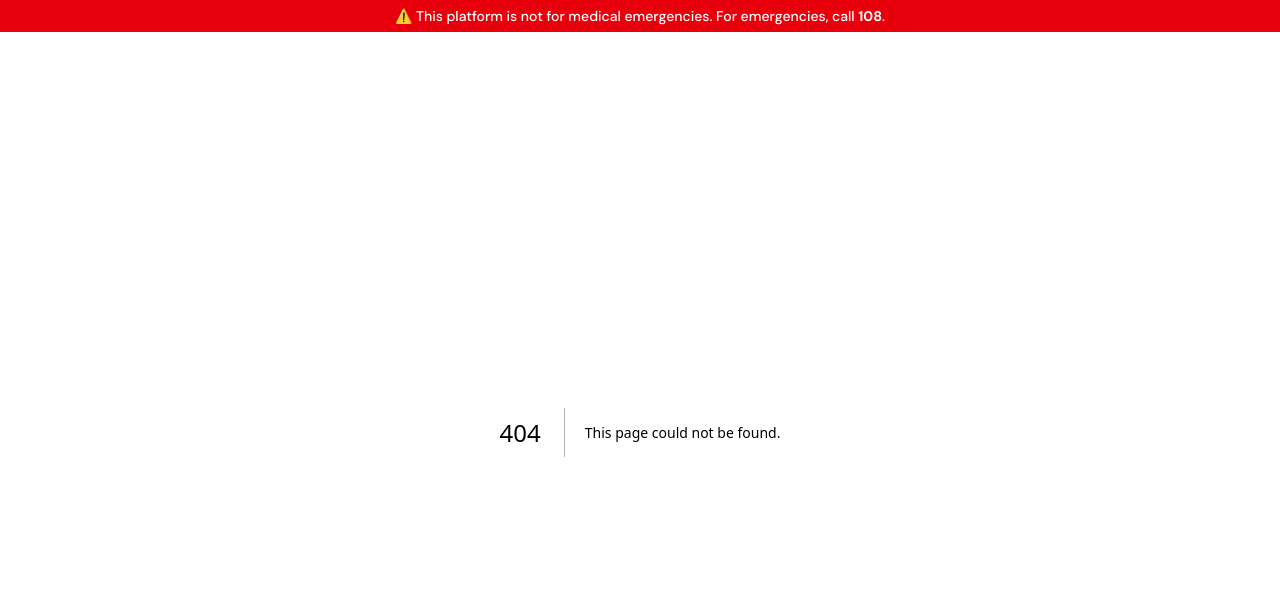
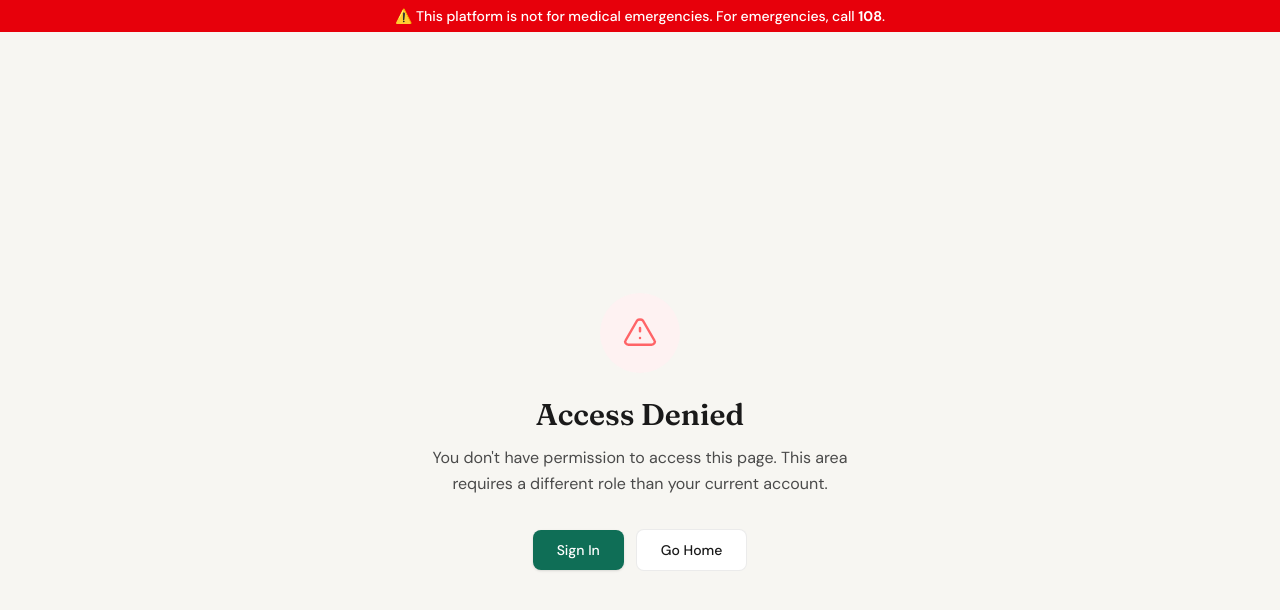
Before and after one commit to Vermaa-adi/Aarogya, a Next.js app in the folder apps/web/: page /unauthorized in a window 1280 px wide. Before the commit this address had no page. Shown: the top 610 px of the page. Built offline with nearby package versions, Linux system fonts and the light colour scheme; no server answers.

Commit message:
feat(pages): add unauthorized and 404 pages
- /unauthorized: role-aware dashboard link for authenticated users, sign-in for guests
- not-found.tsx: custom 404 with friendly illustration and navigation
- Both match Aarogya design system

```diff
--- /dev/null
+++ b/apps/web/src/app/not-found.tsx
@@ -0,0 +1,64 @@
+import Link from "next/link";
+
+export const metadata = {
+  title: "Page Not Found — Aarogya",
+  description: "The page you are looking for could not be found.",
+};
+
+export default function NotFound() {
+  return (
+    <div className="min-h-screen bg-off-white flex items-center justify-center px-4">
+      <div className="max-w-md w-full text-center">
+        {/* Illustration */}
+        <div className="mb-6">
+          <div className="mx-auto w-24 h-24 bg-teal/10 rounded-full flex items-center justify-center">
+            <svg
+              className="w-12 h-12 text-teal"
+              fill="none"
+              viewBox="0 0 24 24"
+              stroke="currentColor"
+            >
+              <path
+                strokeLinecap="round"
+                strokeLinejoin="round"
+                strokeWidth={1.5}
+                d="M9.172 16.172a4 4 0 015.656 0M9 10h.01M15 10h.01M21 12a9 9 0 11-18 0 9 9 0 0118 0z"
+              />
+            </svg>
+          </div>
+        </div>
+
+        {/* 404 badge */}
+        <div className="inline-block px-3 py-1 bg-amber/10 text-amber font-mono text-sm font-semibold rounded-full mb-4">
+          404
+        </div>
+
+        <h1 className="font-serif text-3xl font-semibold text-ink mb-3">
+          Page Not Found
+        </h1>
+        <p className="text-ink-mid text-base mb-8 leading-relaxed">
+          The page you&apos;re looking for doesn&apos;t exist or has been moved.
+          Let&apos;s get you back on track.
+        </p>
+
+        <div className="flex flex-col sm:flex-row items-center justify-center gap-3">
+          <Link
+            href="/"
+            className="inline-flex items-center gap-2 px-6 py-2.5 bg-teal hover:bg-teal-dark text-white text-sm font-medium rounded-lg shadow-sm transition-colors duration-150 no-underline"
+          >
+            <svg className="w-4 h-4" fill="none" viewBox="0 0 24 24" stroke="currentColor">
+              <path strokeLinecap="round" strokeLinejoin="round" strokeWidth={2} d="M3 12l2-2m0 0l7-7 7 7M5 10v10a1 1 0 001 1h3m10-11l2 2m-2-2v10a1 1 0 01-1 1h-3m-6 0a1 1 0 001-1v-4a1 1 0 011-1h2a1 1 0 011 1v4a1 1 0 001 1m-6 0h6" />
+            </svg>
+            Go Home
+          </Link>
+          <Link
+            href="/dashboard"
+            className="inline-flex items-center gap-2 px-6 py-2.5 bg-white hover:bg-cream border border-border text-ink text-sm font-medium rounded-lg transition-colors duration-150 no-underline"
+          >
+            Dashboard
+          </Link>
+        </div>
+      </div>
+    </div>
+  );
+}
--- /dev/null
+++ b/apps/web/src/app/unauthorized/page.tsx
@@ -0,0 +1,103 @@
+import Link from "next/link";
+import { createClient } from "@/lib/supabase/server";
+
+export const metadata = {
+  title: "Unauthorized — Aarogya",
+  description: "You do not have permission to access this page.",
+};
+
+export default async function UnauthorizedPage() {
+  let role: string | null = null;
+  let isAuthenticated = false;
+
+  try {
+    const supabase = await createClient();
+    if (supabase) {
+      const {
+        data: { user },
+      } = await supabase.auth.getUser();
+      if (user) {
+        isAuthenticated = true;
+        role =
+          user.user_metadata?.role ||
+          user.app_metadata?.role ||
+          null;
+        if (!role) {
+          const { data: userData } = await supabase
+            .from("users")
+            .select("role")
+            .eq("id", user.id)
+            .single();
+          role = userData?.role ?? null;
+        }
+      }
+    }
+  } catch {
+    // ignore — show generic unauthorized
+  }
+
+  const dashboardUrl =
+    role === "DOCTOR"
+      ? "/doctor/dashboard"
+      : role === "ADMIN"
+        ? "/admin/approvals"
+        : "/dashboard";
+
+  return (
+    <div className="min-h-screen bg-off-white flex items-center justify-center px-4">
+      <div className="max-w-md w-full text-center">
+        {/* Shield icon */}
+        <div className="mx-auto w-20 h-20 bg-red-50 rounded-full flex items-center justify-center mb-6">
+          <svg
+            className="w-10 h-10 text-red-400"
+            fill="none"
+            viewBox="0 0 24 24"
+            stroke="currentColor"
+          >
+            <path
+              strokeLinecap="round"
+              strokeLinejoin="round"
+              strokeWidth={1.5}
+              d="M12 9v2m0 4h.01m-6.938 4h13.856c1.54 0 2.502-1.667 1.732-2.5L13.732 4.5c-.77-.833-2.694-.833-3.464 0L3.34 16.5c-.77.833.192 2.5 1.732 2.5z"
+            />
+          </svg>
+        </div>
+
+        <h1 className="font-serif text-3xl font-semibold text-ink mb-3">
+          Access Denied
+        </h1>
+        <p className="text-ink-mid text-base mb-8 leading-relaxed">
+          You don&apos;t have permission to access this page. This area requires
+          a different role than your current account.
+        </p>
+
+        <div className="flex flex-col sm:flex-row items-center justify-center gap-3">
+          {isAuthenticated ? (
+            <Link
+              href={dashboardUrl}
+              className="inline-flex items-center gap-2 px-6 py-2.5 bg-teal hover:bg-teal-dark text-white text-sm font-medium rounded-lg shadow-sm transition-colors duration-150 no-underline"
+            >
+              <svg className="w-4 h-4" fill="none" viewBox="0 0 24 24" stroke="currentColor">
+                <path strokeLinecap="round" strokeLinejoin="round" strokeWidth={2} d="M3 12l2-2m0 0l7-7 7 7M5 10v10a1 1 0 001 1h3m10-11l2 2m-2-2v10a1 1 0 01-1 1h-3m-6 0a1 1 0 001-1v-4a1 1 0 011-1h2a1 1 0 011 1v4a1 1 0 001 1m-6 0h6" />
+              </svg>
+              Go to Dashboard
+            </Link>
+          ) : (
+            <Link
+              href="/auth/login"
+              className="inline-flex items-center gap-2 px-6 py-2.5 bg-teal hover:bg-teal-dark text-white text-sm font-medium rounded-lg shadow-sm transition-colors duration-150 no-underline"
+            >
+              Sign In
+            </Link>
+          )}
+          <Link
+            href="/"
+            className="inline-flex items-center gap-2 px-6 py-2.5 bg-white hover:bg-cream border border-border text-ink text-sm font-medium rounded-lg transition-colors duration-150 no-underline"
+          >
+            Go Home
+          </Link>
+        </div>
+      </div>
+    </div>
+  );
+}
```
